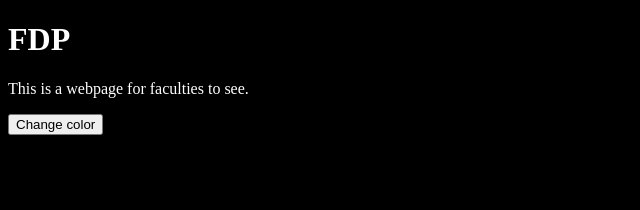
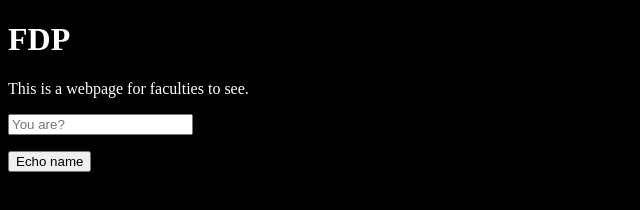
Before and after one commit to aryancholakkal/seminar, a plain HTML site: page index.html in a window 1280 px wide. Shown: the whole page, without its empty margins (0-640 px from the left). Drawn offline with Linux system fonts and the light colour scheme.

Commit message:
finished echo function

```diff
--- a/index.html
+++ b/index.html
@@ -8,7 +8,9 @@
   <body id="body">
     <h1>FDP</h1>
     <p>This is a webpage for faculties to see.</p>
-    <button onclick="changeColor()">Change color</button>
+    <input type="text" placeholder="You are?" id="name">
+    <p id="greeting"></p>
+    <button onclick="echo()">Echo name</button>
     <script type="text/javascript" src="ui.js"></script>
   </body>
 </html>
--- a/ui.js
+++ b/ui.js
@@ -1,3 +1,8 @@
-function changeColor() {
-  document.getElementById("body").style.color = "red";
+function echo() {
+
+  // get the value from input field
+  const name = document.getElementById("name").value;
+
+  // place the greeting in p field
+  document.getElementById("greeting").innerHTML = `Hi there ${name}!`;
 }
```
